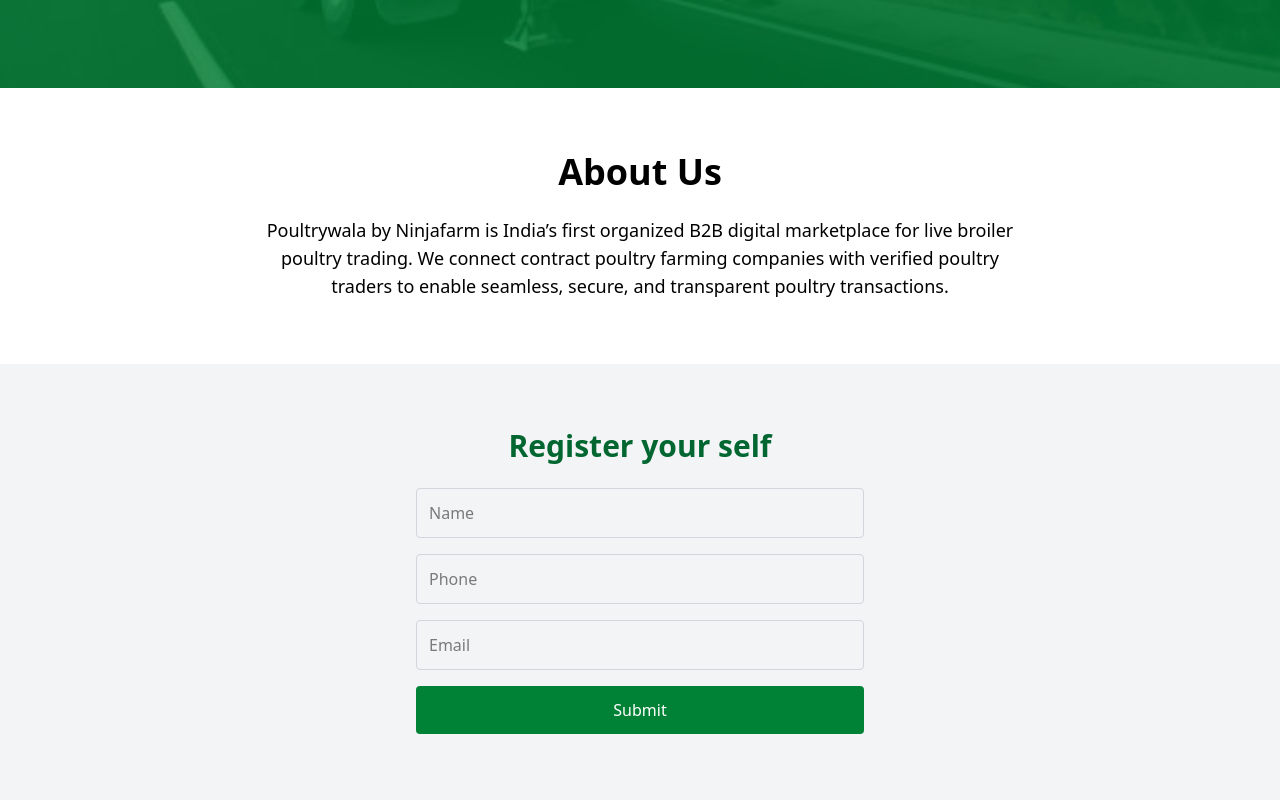
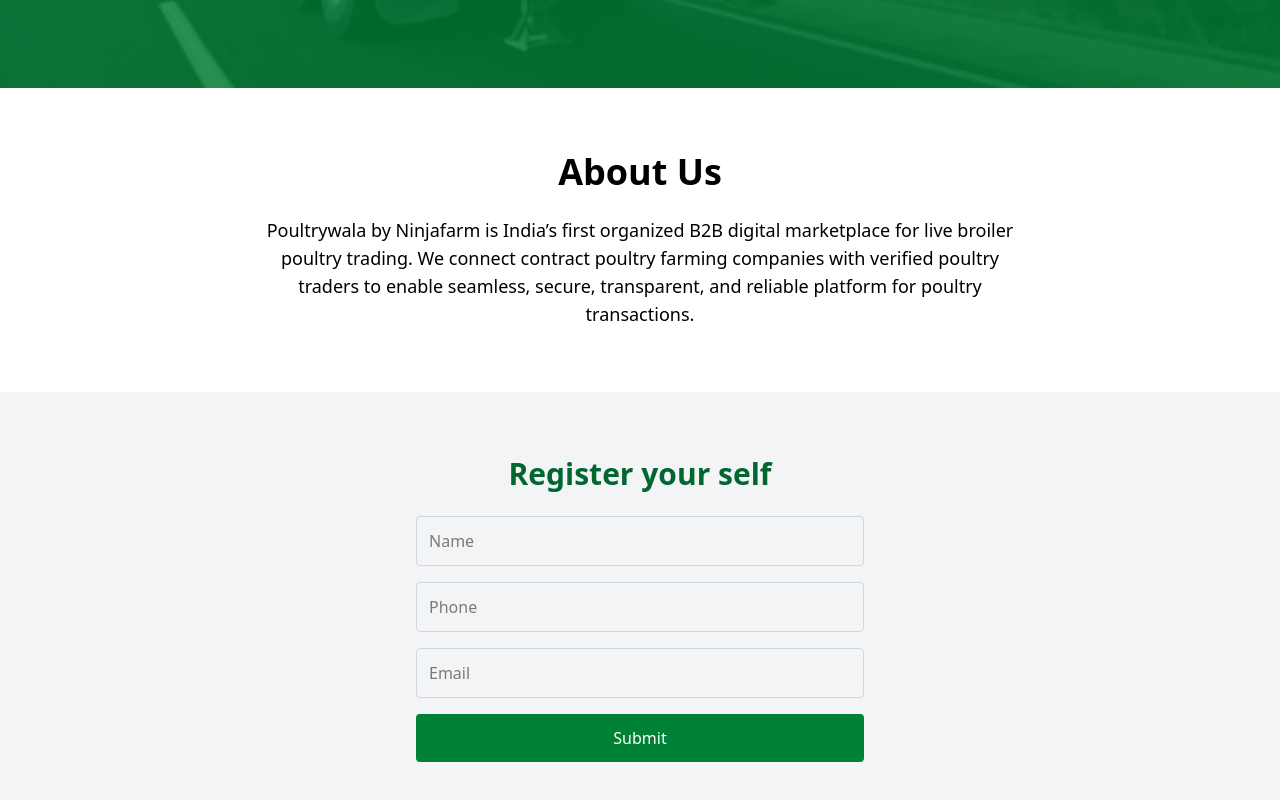
Before and after one commit to Ojaswakesharwani/PoultryWalaFresh, a React (Vite) app: page /updates in a window 1280 px wide. Shown: the part 778-1578 px from the top of the page. Built offline with nearby package versions, Linux system fonts and the light colour scheme.

Commit message:
updated structure

```diff
--- a/src/Components/layouts/About.jsx
+++ b/src/Components/layouts/About.jsx
@@ -18,7 +18,9 @@
         transition={{ delay: 0.3, duration: 0.7 }}
         className="mt-6 max-w-3xl mx-auto text-center text-base sm:text-lg"
       >
-        Poultrywala by Ninjafarm is India’s first organized B2B digital marketplace for live broiler poultry trading. We connect contract poultry farming companies with verified poultry traders to enable seamless, secure, and transparent poultry transactions.
+        Poultrywala by Ninjafarm is India’s first organized B2B digital marketplace for live broiler poultry trading. We connect contract poultry farming companies with verified poultry traders to enable seamless, secure, transparent, and reliable platform for poultry transactions.
+
+
       </motion.p>
     </section>
   );
```
